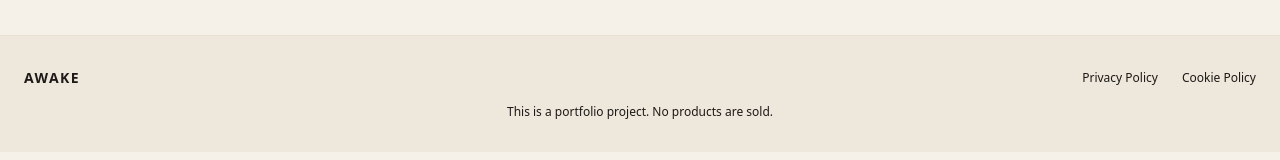
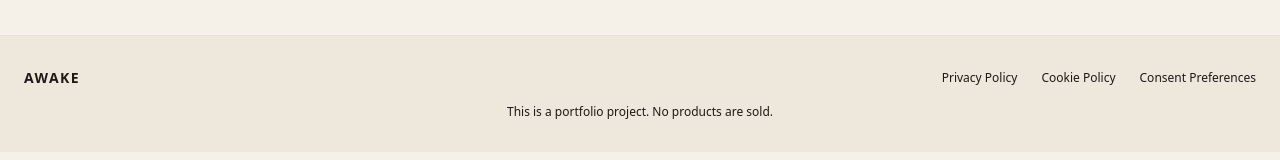
Before and after one commit to roberto-longo-dev/awake, a Next.js app in the folder apps/web/: page /login in a window 1280 px wide. Shown: the part 418-578 px from the top of the page. Built offline with nearby package versions, Linux system fonts and the light colour scheme.

Commit message:
feat: refine

```diff
--- a/apps/web/components/layout/Footer.tsx
+++ b/apps/web/components/layout/Footer.tsx
@@ -19,6 +19,12 @@ export function Footer() {
             >
               Cookie Policy
             </Link>
+            <a
+              href="#"
+              className="termly-display-preferences text-xs text-muted hover:text-text transition-colors duration-200"
+            >
+              Consent Preferences
+            </a>
           </nav>
         </div>
         <p className="text-center mt-4 text-xs text-muted">
```
